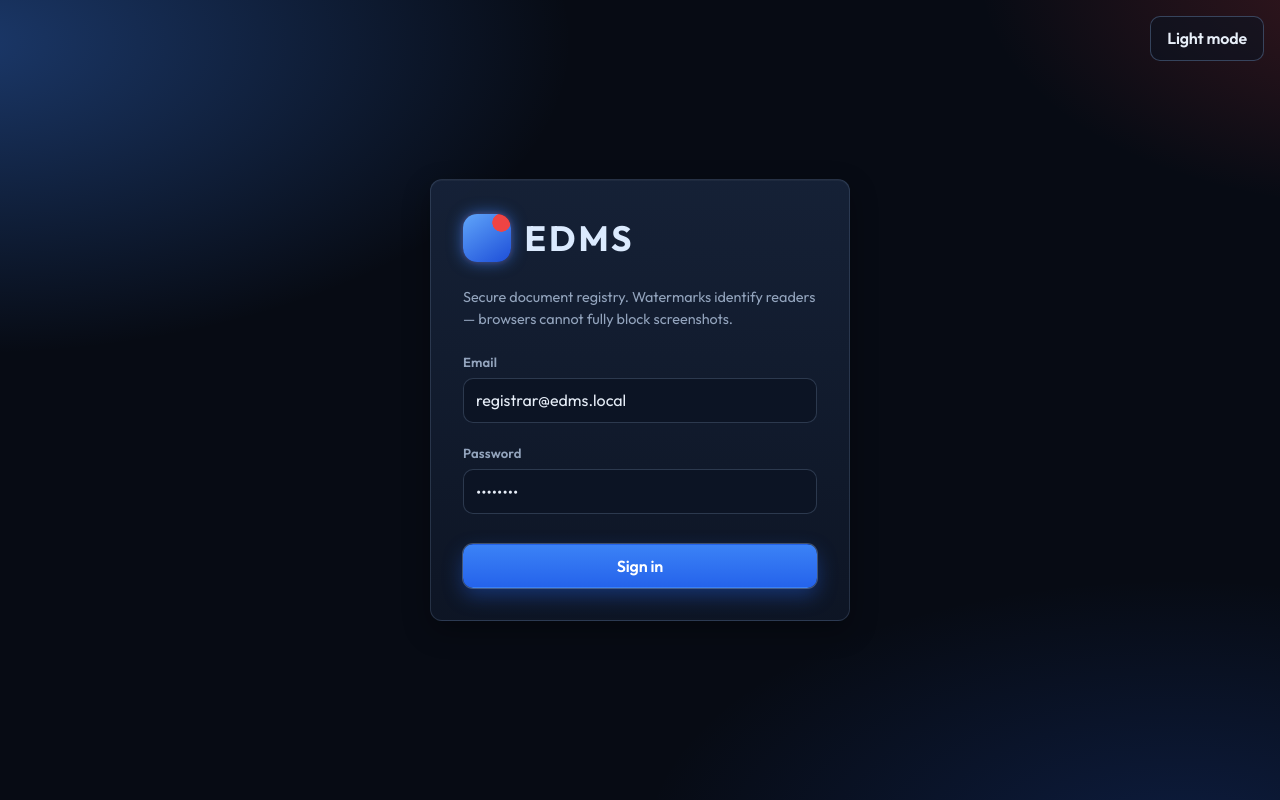
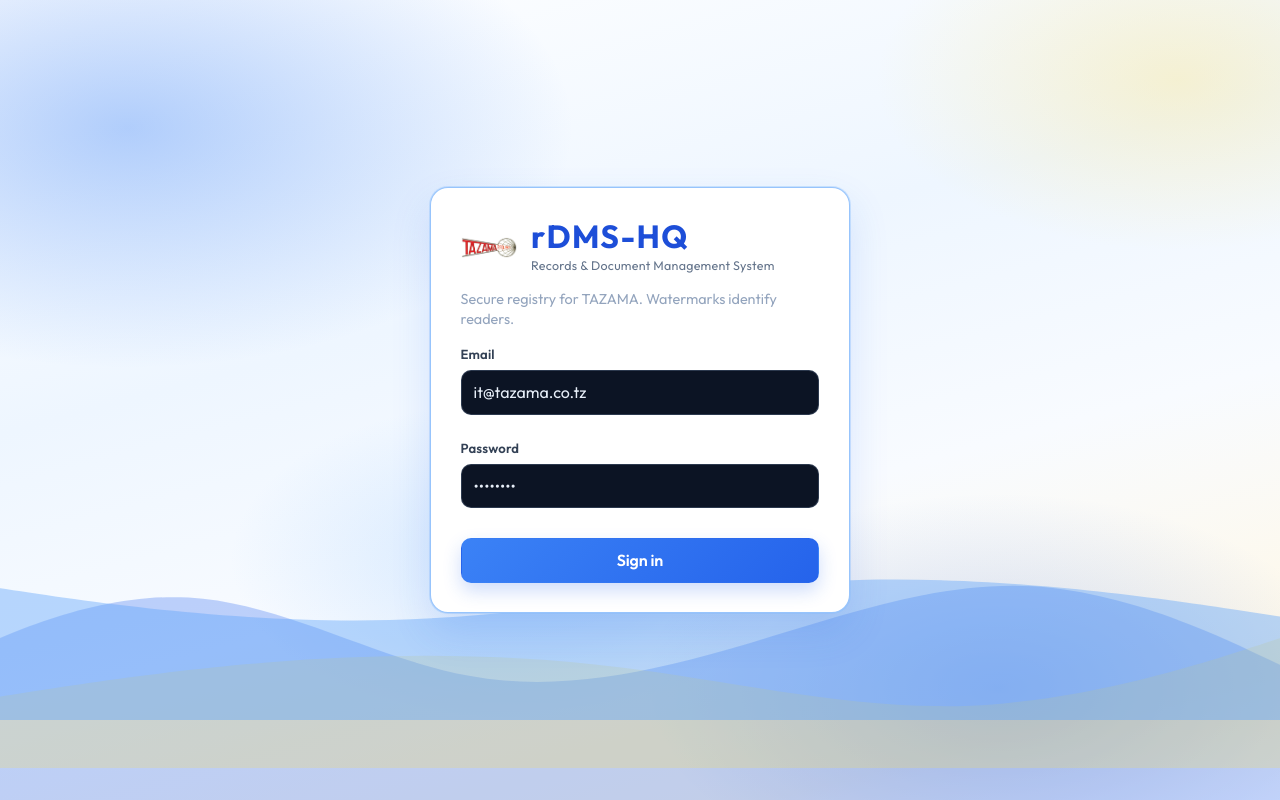
Before and after one commit to Barakael/Edms, a React (Vite) app in the folder frontend/: page /login in a window 1280 px wide. Built offline with nearby package versions, Linux system fonts and the light colour scheme.

Commit message:
style(login): rebrand login with TAZAMA waves

```diff
--- a/frontend/src/pages/LoginPage.css
+++ b/frontend/src/pages/LoginPage.css
@@ -6,38 +6,106 @@
   position: relative;
   padding: 1.5rem;
   overflow: auto;
+  color: #1e3a5f;
 }
 
 .login-wash {
   position: absolute;
   inset: 0;
+  overflow: hidden;
   background:
-    radial-gradient(ellipse 55% 45% at 12% 18%, rgba(59, 130, 246, 0.38), transparent 62%),
-    radial-gradient(ellipse 40% 36% at 92% 12%, rgba(239, 68, 68, 0.22), transparent 58%),
-    radial-gradient(ellipse 50% 40% at 80% 90%, rgba(37, 99, 235, 0.2), transparent 60%),
-    var(--color-night);
-  background-size: 140% 140%;
-  animation: night-drift 22s ease-in-out infinite;
+    radial-gradient(ellipse 58% 50% at 10% 16%, rgba(59, 130, 246, 0.38), transparent 60%),
+    radial-gradient(ellipse 42% 38% at 92% 10%, rgba(253, 230, 138, 0.38), transparent 56%),
+    radial-gradient(ellipse 48% 42% at 78% 86%, rgba(37, 99, 235, 0.22), transparent 58%),
+    radial-gradient(ellipse 40% 36% at 40% 70%, rgba(147, 197, 253, 0.35), transparent 55%),
+    linear-gradient(165deg, #ffffff 0%, #eef6ff 38%, #f8fbff 62%, #fff8e7 88%, #ffffff 100%);
   z-index: 0;
+}
+
+.login-wave {
+  position: absolute;
+  left: -5%;
+  width: 110%;
+  height: 42%;
+  bottom: -4%;
+  pointer-events: none;
+}
+
+.login-wave path {
+  fill: currentColor;
+}
+
+.login-wave-a {
+  color: rgba(37, 99, 235, 0.28);
+  bottom: -2%;
+  animation: wave-drift 18s ease-in-out infinite;
+}
+
+.login-wave-b {
+  color: rgba(253, 224, 71, 0.22);
+  bottom: 4%;
+  height: 36%;
+  animation: wave-drift 22s ease-in-out infinite reverse;
+}
+
+.login-wave-c {
+  color: rgba(96, 165, 250, 0.42);
+  bottom: 10%;
+  height: 30%;
+  animation: wave-drift 26s ease-in-out infinite;
 }
 
 .login-panel {
   position: relative;
   z-index: 1;
   width: min(420px, 100%);
-  padding: 2rem;
+  padding: 2rem 1.85rem 1.85rem;
   display: flex;
   flex-direction: column;
-  gap: 0.5rem;
+  gap: 0.65rem;
+  border-radius: 18px;
+  border: 1px solid rgba(96, 165, 250, 0.65);
+  background: #ffffff;
   box-shadow:
-    var(--shadow-soft),
-    0 0 40px rgba(59, 130, 246, 0.12);
+    0 18px 40px rgba(37, 99, 235, 0.14),
+    0 0 0 1px rgba(147, 197, 253, 0.4);
 }
 
 .login-brand {
   display: flex;
   align-items: center;
-  gap: 0.85rem;
+  gap: 0.9rem;
+}
+
+.login-logo {
+  width: 56px;
+  height: 56px;
+  object-fit: contain;
+  flex-shrink: 0;
+}
+
+.login-brand-text h1 {
+  margin: 0;
+  font-family: var(--font-display);
+  font-size: 2rem;
+  font-weight: 700;
+  letter-spacing: 0.04em;
+  color: #1d4ed8;
+  line-height: 1.05;
+}
+
+.login-brand-text p {
+  margin: 0.2rem 0 0;
+  font-size: 0.78rem;
+  letter-spacing: 0.02em;
+  color: #64748b;
+}
+
+.login-tagline {
+  margin: 0.15rem 0 0.35rem;
+  font-size: 0.92rem;
+  line-height: 1.4;
+  color: #64748b;
 }
 
 .login-theme {
@@ -47,46 +115,50 @@
   z-index: 2;
 }
 
-.login-brand h1 {
-  margin: 0;
-  font-family: var(--font-display);
-  font-size: 2.2rem;
-  font-weight: 700;
-  letter-spacing: 0.08em;
-  color: var(--color-brand-dark);
+.login-submit {
+  margin-top: 0.35rem;
 }
 
-.login-mark {
-  width: 48px;
-  height: 48px;
-  border-radius: 14px;
-  background:
-    radial-gradient(circle at 80% 18%, #ef4444 0 16%, transparent 17%),
-    linear-gradient(145deg, #60a5fa, #1d4ed8);
-  box-shadow: 0 0 18px rgba(59, 130, 246, 0.7);
-  animation: mark-glow 3.2s ease-in-out infinite;
+.login-page .field label {
+  color: #334155;
 }
 
-.login-panel .btn-primary {
-  margin-top: 0.5rem;
-  width: 100%;
+.login-page .field input {
+  background: #ffffff;
+  border-color: rgba(147, 197, 253, 0.7);
+  color: #0f172a;
 }
 
-@keyframes mark-glow {
+.login-page .field input:focus {
+  border-color: #3b82f6;
+  box-shadow: 0 0 0 3px rgba(59, 130, 246, 0.18);
+}
+
+.login-page .btn-primary {
+  background: linear-gradient(135deg, #3b82f6 0%, #2563eb 100%);
+  border-color: transparent;
+  color: #fff;
+  box-shadow: 0 8px 18px rgba(37, 99, 235, 0.22);
+}
+
+.login-page .btn-primary:hover:not(:disabled) {
+  filter: brightness(1.04);
+}
+
+@keyframes wave-drift {
   0%,
   100% {
-    box-shadow: 0 0 10px rgba(59, 130, 246, 0.4);
+    transform: translateX(0);
   }
   50% {
-    box-shadow:
-      0 0 18px rgba(59, 130, 246, 0.85),
-      0 0 8px rgba(239, 68, 68, 0.45);
+    transform: translateX(-3%);
   }
 }
 
 @media (prefers-reduced-motion: reduce) {
-  .login-wash,
-  .login-mark {
+  .login-wave-a,
+  .login-wave-b,
+  .login-wave-c {
     animation: none;
   }
 }
--- a/frontend/src/pages/LoginPage.tsx
+++ b/frontend/src/pages/LoginPage.tsx
@@ -3,11 +3,12 @@
 import { useAuth } from '../auth/AuthContext'
 import { StatusToast } from '../components/Toast'
 import { ThemeToggle } from '../theme'
+import logo from '../assets/tazama-pipelines.png'
 import './LoginPage.css'
 
 export function LoginPage() {
   const { user, loading, login } = useAuth()
-  const [email, setEmail] = useState('registrar@edms.local')
+  const [email, setEmail] = useState('it@tazama.co.tz')
   const [password, setPassword] = useState('password')
   const [error, setError] = useState('')
   const [busy, setBusy] = useState(false)
@@ -29,16 +30,28 @@
 
   return (
     <div className="login-page">
-      <ThemeToggle className="login-theme" />
-      <div className="login-wash" aria-hidden />
-      <form className="login-panel panel" onSubmit={onSubmit}>
+
+      <div className="login-wash" aria-hidden>
+        <svg className="login-wave login-wave-a" viewBox="0 0 1440 320" preserveAspectRatio="none">
+          <path d="M0,192L48,170.7C96,149,192,107,288,112C384,117,480,171,576,186.7C672,203,768,181,864,154.7C960,128,1056,96,1152,101.3C1248,107,1344,149,1392,170.7L1440,192L1440,320L1392,320C1344,320,1248,320,1152,320C1056,320,960,320,864,320C768,320,672,320,576,320C480,320,384,320,288,320C192,320,96,320,48,320L0,320Z" />
+        </svg>
+        <svg className="login-wave login-wave-b" viewBox="0 0 1440 320" preserveAspectRatio="none">
+          <path d="M0,256L60,245.3C120,235,240,213,360,202.7C480,192,600,192,720,208C840,224,960,256,1080,250.7C1200,245,1320,203,1380,181.3L1440,160L1440,320L1380,320C1320,320,1200,320,1080,320C960,320,840,320,720,320C600,320,480,320,360,320C240,320,120,320,60,320L0,320Z" />
+        </svg>
+        <svg className="login-wave login-wave-c" viewBox="0 0 1440 320" preserveAspectRatio="none">
+          <path d="M0,128L80,144C160,160,320,192,480,186.7C640,181,800,139,960,133.3C1120,128,1280,160,1360,176L1440,192L1440,320L1360,320C1280,320,1120,320,960,320C800,320,640,320,480,320C320,320,160,320,80,320L0,320Z" />
+        </svg>
+      </div>
+      <form className="login-panel" onSubmit={onSubmit}>
         <div className="login-brand">
-          <span className="login-mark" />
-          <h1>EDMS</h1>
+          <img className="login-logo" src={logo} alt="TAZAMA Pipelines" />
+          <div className="login-brand-text">
+            <h1>rDMS-HQ</h1>
+            <p>Records & Document Management System</p>
+          </div>
         </div>
-        <p className="muted">
-          Secure document registry. Watermarks identify readers — browsers cannot fully block
-          screenshots.
+        <p className="login-tagline muted">
+          Secure registry for TAZAMA. Watermarks identify readers.
         </p>
         <div className="field">
           <label htmlFor="email">Email</label>
@@ -64,7 +77,7 @@
         </div>
         {error && <p className="error-text">{error}</p>}
         <StatusToast error={error} />
-        <button className="btn btn-primary" type="submit" disabled={busy}>
+        <button className="btn btn-primary login-submit" type="submit" disabled={busy}>
           {busy ? 'Signing in…' : 'Sign in'}
         </button>
       </form>
```
